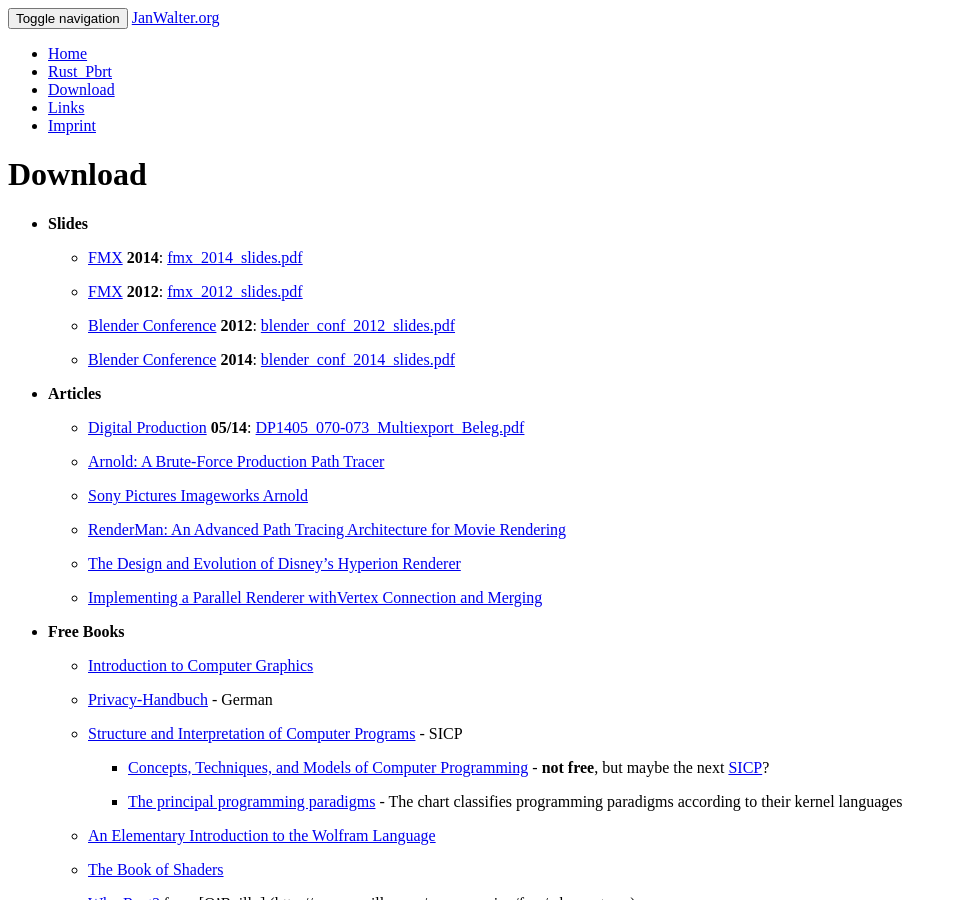
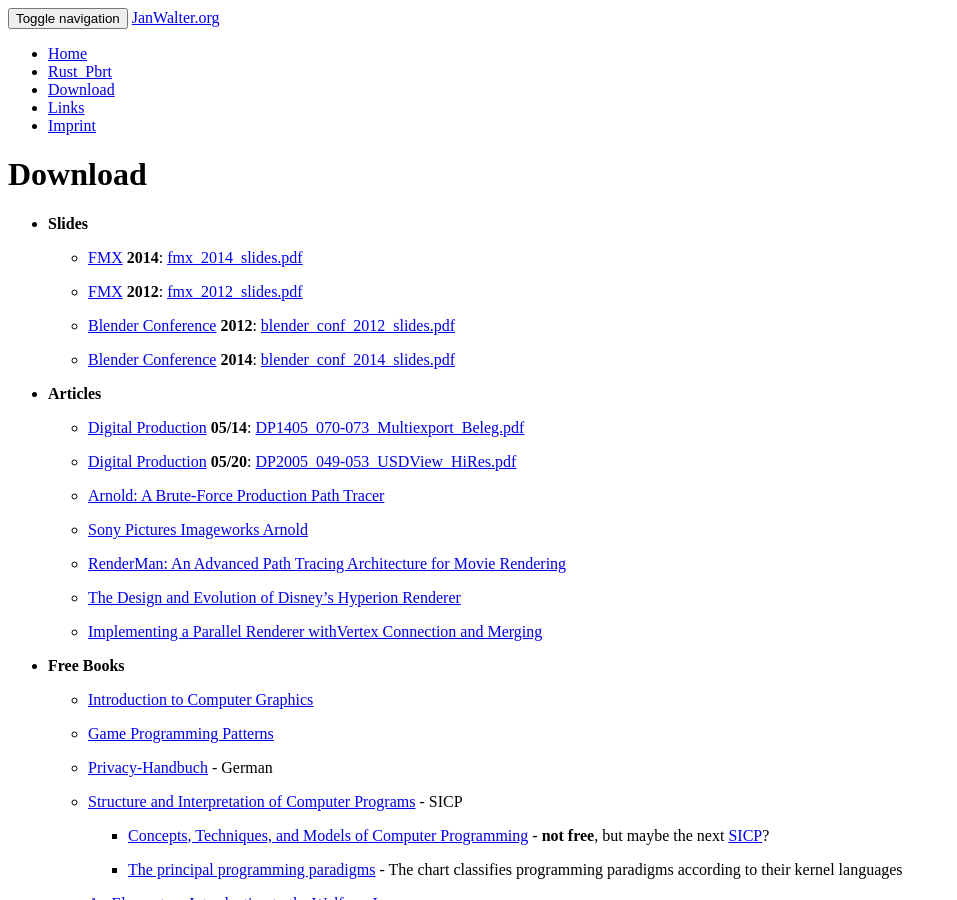
Before and after one commit to wahn/jan_walter_org, a Jekyll site: the page built from download/index.md, in a window 1280 px wide and 900 px high. Shown: the whole window, without its empty margins (0-957 px from the left). Built offline with Jekyll 4.4.1, drawn with Linux system fonts in a browser that asks for light colours; Markdown is read by kramdown in place of the engine named in the settings.

Commit message:
Link to Game Programming Patterns book.

```diff
--- a/download/index.md
+++ b/download/index.md
@@ -23,6 +23,9 @@
     - [Digital Production](http://www.digitalproduction.com) __05/14__:
       [DP1405\_070-073\_Multiexport\_Beleg.pdf](https://www.janwalter.org/Publications/DP1405_070-073_Multiexport_Beleg.pdf)
 
+    - [Digital Production](http://www.digitalproduction.com) __05/20__:
+      [DP2005\_049-053\_USDView\_HiRes.pdf](https://www.janwalter.org/Publications/DP2005_049-053_USDView_HiRes.pdf)
+
     - [Arnold: A Brute-Force Production Path
       Tracer](https://www.janwalter.org/Publications/ArnoldTog2018.pdf)
 
@@ -41,6 +44,8 @@
 * __Free Books__
 
     - [Introduction to Computer Graphics](http://math.hws.edu/graphicsbook)
+
+    - [Game Programming Patterns](http://gameprogrammingpatterns.com)
 
     - [Privacy-Handbuch](https://www.privacy-handbuch.de/download/privacy-handbuch.pdf) - German
 
```
